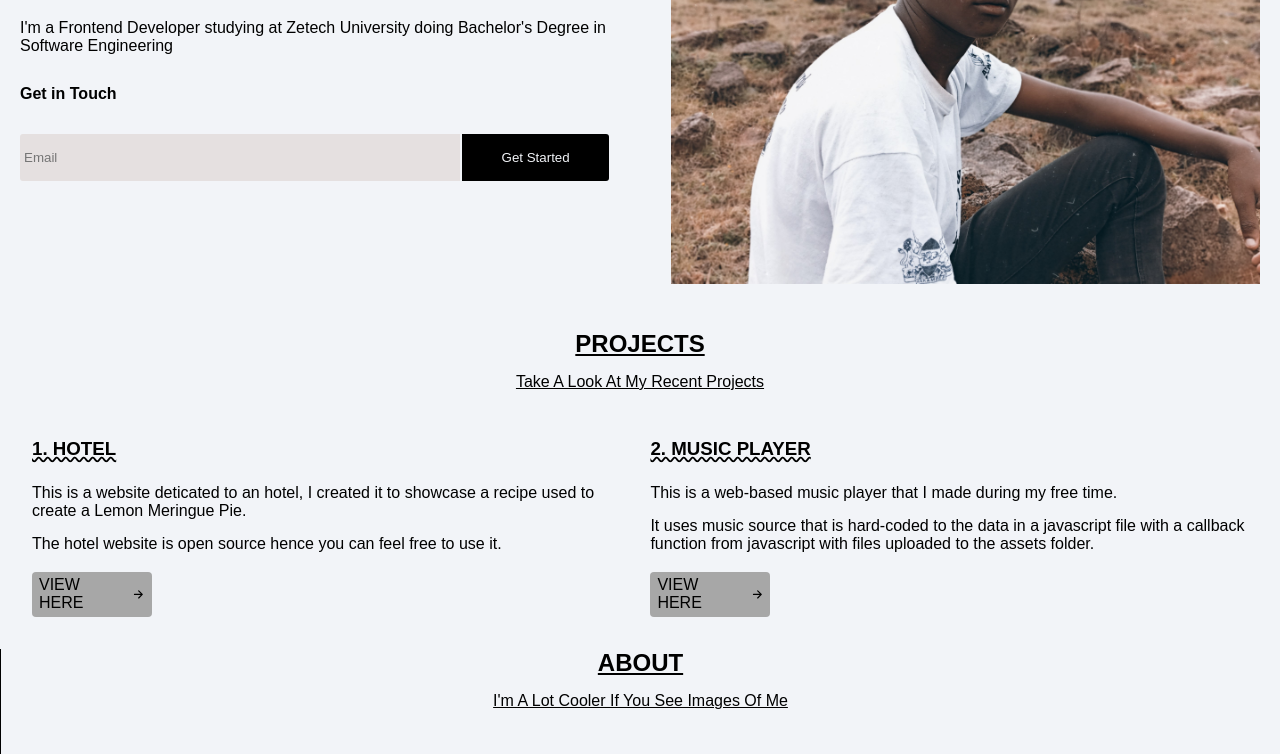
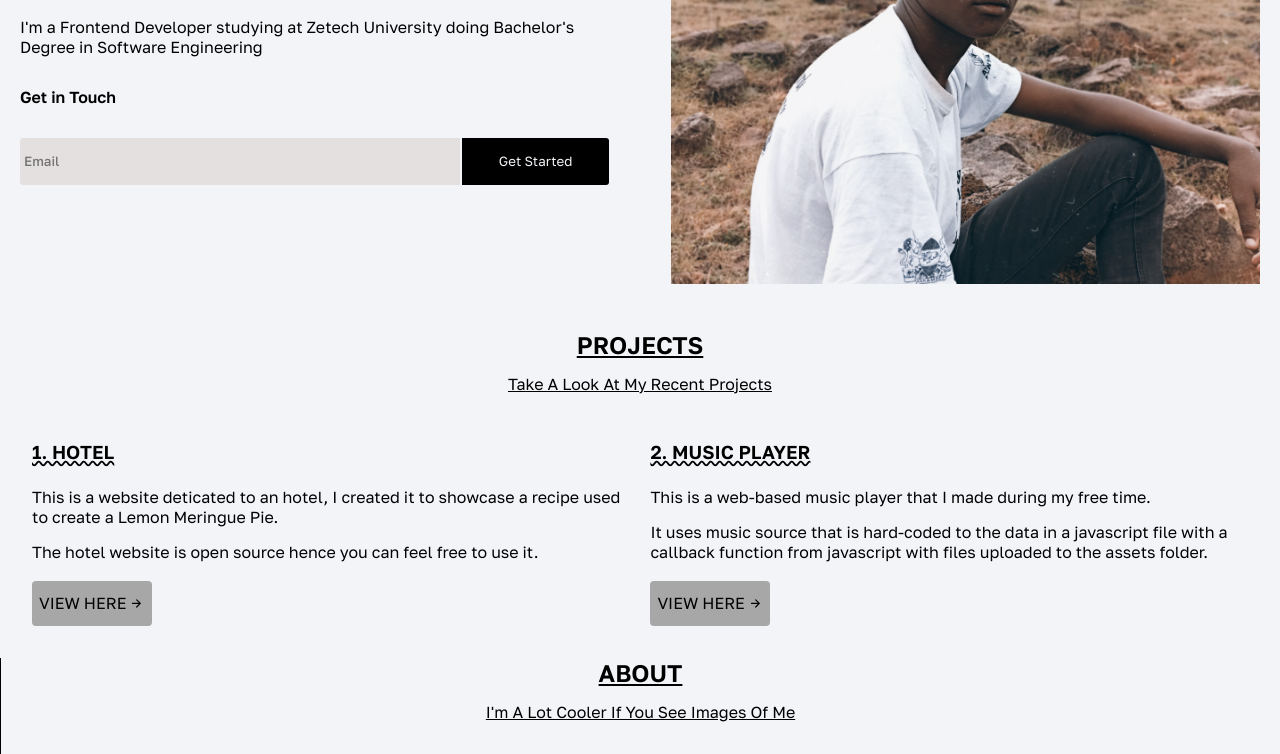
Before and after one commit to kiplaed/portfolio, a plain HTML site: page index.html in a window 1280 px wide. Shown: the part 223-977 px from the top of the page. Drawn offline with nearby package versions, Linux system fonts and the light colour scheme; grey boxes are pictures that could not be loaded.

Commit message:
Update main.css

```diff
--- a/assets/css/main.css
+++ b/assets/css/main.css
@@ -4,6 +4,7 @@
     box-sizing: border-box;
     scroll-behavior: smooth;
     scroll-padding: 56px;
+    font-family: 'Golos Text', sans-serif;
 }
 
 ::selection {
@@ -38,7 +39,7 @@ body {
     color: var(--text-color);
     transition: .6s ease-in-out;
     font-size: 16px;
-    font-family: 'Rubik', sans-serif;
+    font-family: 'Golos Text', sans-serif;
 }
 
 .switchmodes {
```
